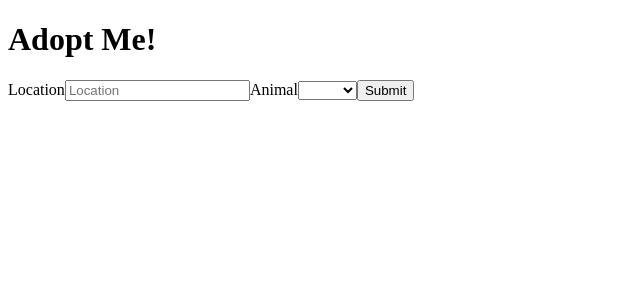
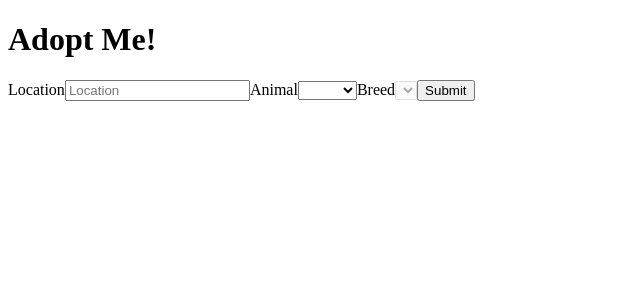
Before and after one commit to jake-hannahan/adopt-me, a React app: page / in a window 1280 px wide. Shown: the top 300 px of the page, without its empty margins (0-640 px from the left). Built offline with nearby package versions, Linux system fonts and the light colour scheme; the HTML template or start-up script is replaced by a standard one.

Commit message:
04 react hooks

```diff
--- a/src/SearchParams.jsx
+++ b/src/SearchParams.jsx
@@ -4,6 +4,8 @@ const ANIMALS = ["bird", "cat", "dog", "rabbit", "reptile"];
 const SearchParams = () => {
   const [location, setLocation] = useState("");
   const [animal, setAnimal] = useState("");
+  const [breed, setBreed] = useState("");
+  const breeds = [];
   return (
     <div className="search-params">
       <form>
@@ -23,11 +25,28 @@ const SearchParams = () => {
             value={animal}
             onChange={(e) => {
               setAnimal(e.target.value);
+              setBreed("");
             }}
           >
             <option />
             {ANIMALS.map((animal) => (
               <option key={animal}>{animal}</option>
+            ))}
+          </select>
+        </label>
+        <label htmlFor="breed">
+          Breed
+          <select
+            id="Breed"
+            disabled={breeds.length === 0}
+            value={breed}
+            onChange={(e) => {
+              setBreed(e.target.value);
+            }}
+          >
+            <option />
+            {breeds.map((breed) => (
+              <option key={breed}>{breed}</option>
             ))}
           </select>
         </label>
```
